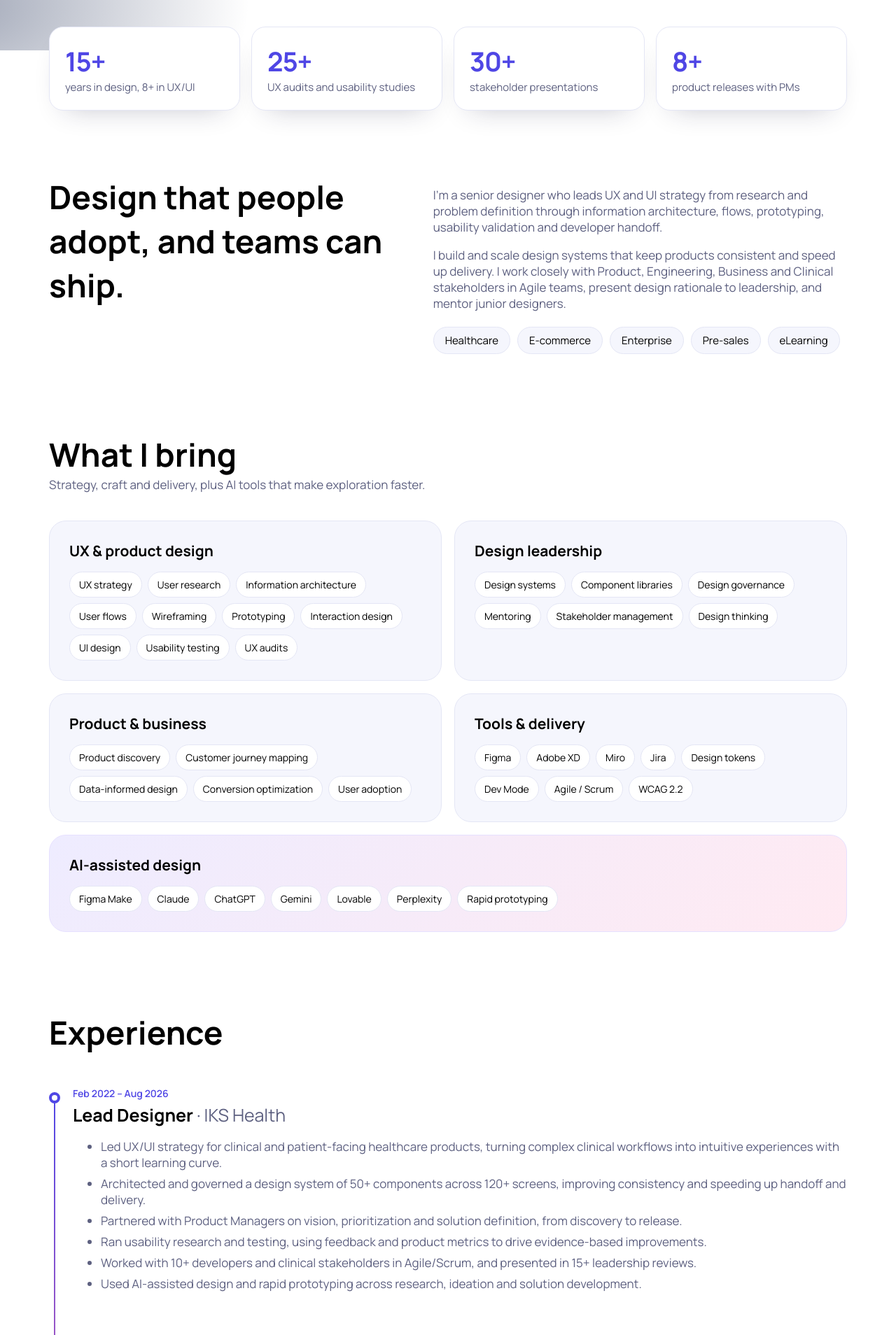
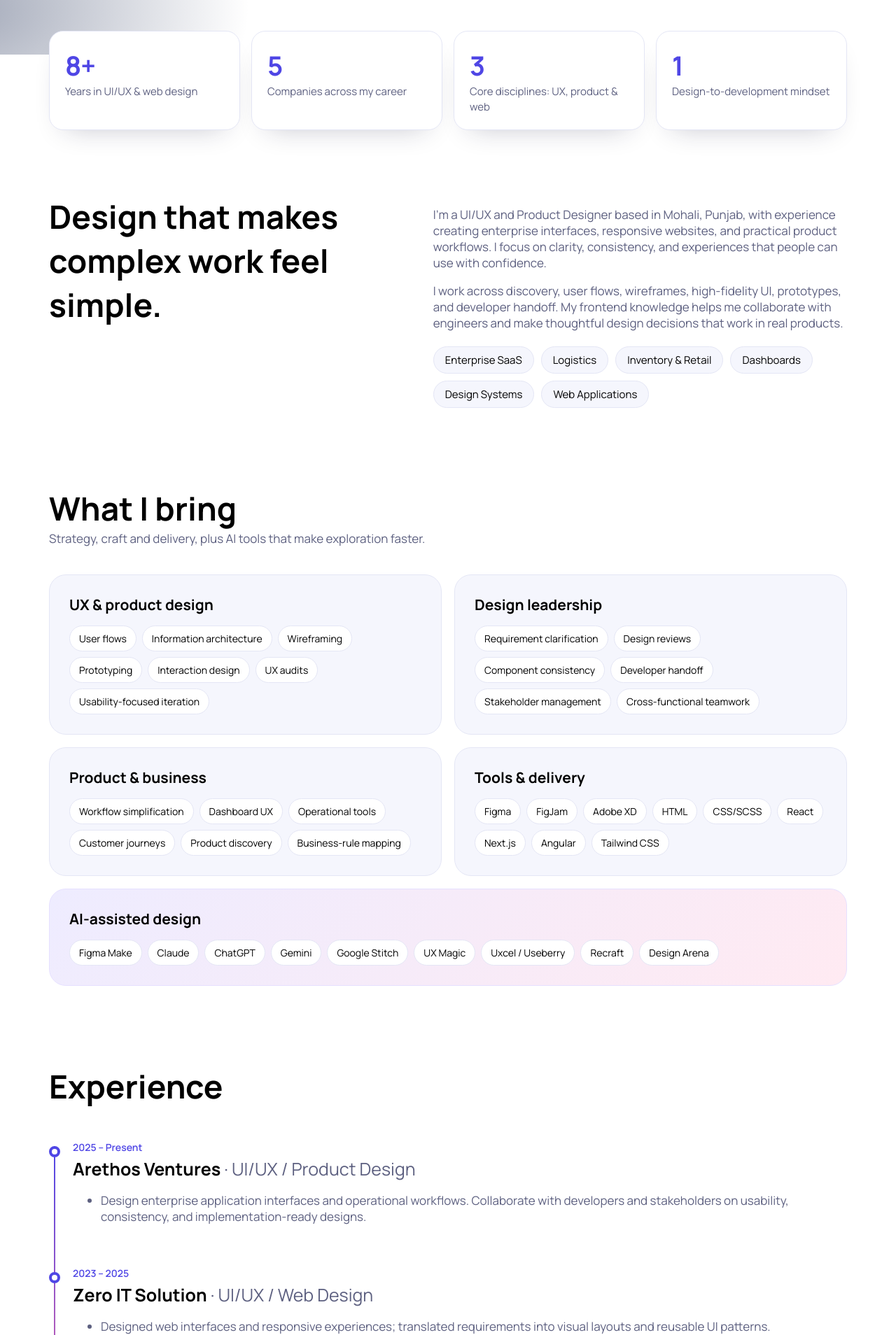
Before and after one commit to manjodhsingh05/digital-portfolio, a React (Vite) app: page /skills in a window 1280 px wide. Shown: the part 632-2540 px from the top of the page at 70% size. Built offline with nearby package versions, Linux system fonts and the light colour scheme.

Commit message:
refactor: update content and structure across multiple components for clarity and relevance

```diff
--- a/src/componnts/About.tsx
+++ b/src/componnts/About.tsx
@@ -2,23 +2,27 @@ const About = () => {
     const sectors = [
         {
             id: 1,
-            name: 'Healthcare'
+            name: 'Enterprise SaaS'
         },
         {
             id: 2,
-            name: 'E-commerce'
+            name: 'Logistics'
         },
         {
             id: 3,
-            name: 'Enterprise'
+            name: 'Inventory & Retail'
         },
         {
             id: 4,
-            name: 'Pre-sales'
+            name: 'Dashboards'
         },
         {
             id: 5,
-            name: 'eLearning'
+            name: 'Design Systems'
+        },
+        {
+            id: 6,
+            name: 'Web Applications'
         },
     ]
     return (
@@ -26,11 +30,11 @@ const About = () => {
             <div className="container">
                 <div className="about">
                     <div>
-                        <h2>Design that people adopt, and teams can ship.</h2>
+                        <h2>Design that makes complex work feel simple.</h2>
                     </div>
                     <div className="txt">
-                        <p>I’m a senior designer who leads UX and UI strategy from research and problem definition through information architecture, flows, prototyping, usability validation and developer handoff.</p>
-                        <p>I build and scale design systems that keep products consistent and speed up delivery. I work closely with Product, Engineering, Business and Clinical stakeholders in Agile teams, present design rationale to leadership, and mentor junior designers.</p>
+                        <p>I’m a UI/UX and Product Designer based in Mohali, Punjab, with experience creating enterprise interfaces, responsive websites, and practical product workflows. I focus on clarity, consistency, and experiences that people can use with confidence.</p>
+                        <p>I work across discovery, user flows, wireframes, high-fidelity UI, prototypes, and developer handoff. My frontend knowledge helps me collaborate with engineers and make thoughtful design decisions that work in real products.</p>
                         <div className="sectors">
                             {sectors.map((item) => (
                                 <span className="chip" key={item.id}>{item.name}</span>
--- a/src/componnts/Bring.tsx
+++ b/src/componnts/Bring.tsx
@@ -7,43 +7,31 @@ const Bring = () => {
             list: [
                 {
                     id: 1,
-                    item: 'UX strategy'
+                    item: 'User flows'
                 },
                 {
                     id: 2,
-                    item: 'User research'
+                    item: 'Information architecture'
                 },
                 {
                     id: 3,
-                    item: 'Information architecture'
+                    item: 'Wireframing'
                 },
                 {
                     id: 4,
-                    item: 'User flows'
+                    item: 'Prototyping'
                 },
                 {
                     id: 5,
-                    item: 'Wireframing'
+                    item: 'Interaction design'
                 },
                 {
                     id: 6,
-                    item: 'Prototyping'
+                    item: 'UX audits'
                 },
                 {
                     id: 7,
-                    item: 'Interaction design'
-                },
-                {
-                    id: 8,
-                    item: 'UI design'
-                },
-                {
-                    id: 9,
-                    item: 'Usability testing'
-                },
-                {
-                    id: 10,
-                    item: 'UX audits'
+                    item: 'Usability-focused iteration'
                 }
             ]
         },
@@ -53,19 +41,19 @@ const Bring = () => {
             list: [
                 {
                     id: 1,
-                    item: 'Design systems'
+                    item: 'Requirement clarification'
                 },
                 {
                     id: 2,
-                    item: 'Component libraries'
+                    item: 'Design reviews'
                 },
                 {
                     id: 3,
-                    item: 'Design governance'
+                    item: 'Component consistency'
                 },
                 {
                     id: 4,
-                    item: 'Mentoring'
+                    item: 'Developer handoff'
                 },
                 {
                     id: 5,
@@ -73,7 +61,7 @@ const Bring = () => {
                 },
                 {
                     id: 6,
-                    item: 'Design thinking'
+                    item: 'Cross-functional teamwork'
                 }
             ]
         },
@@ -83,23 +71,27 @@ const Bring = () => {
             list: [
                 {
                     id: 1,
+                    item: 'Workflow simplification'
+                },
+                {
+                    id: 2,
+                    item: 'Dashboard UX'
+                },
+                {
+                    id: 3,
+                    item: 'Operational tools'
+                },
+                {
+                    id: 4,
+                    item: 'Customer journeys'
+                },
+                {
+                    id: 5,
                     item: 'Product discovery'
                 },
                 {
-                    id: 2,
-                    item: 'Customer journey mapping'
-                },
-                {
-                    id: 3,
-                    item: 'Data-informed design'
-                },
-                {
-                    id: 4,
-                    item: 'Conversion optimization'
-                },
-                {
-                    id: 5,
-                    item: 'User adoption'
+                    id: 6,
+                    item: 'Business-rule mapping'
                 }
             ]
         },
@@ -113,31 +105,35 @@ const Bring = () => {
                 },
                 {
                     id: 2,
+                    item: 'FigJam '
+                },
+                {
+                    id: 3,
                     item: 'Adobe XD'
                 },
                 {
-                    id: 3,
-                    item: 'Miro'
-                },
-                {
                     id: 4,
-                    item: 'Jira'
+                    item: 'HTML'
                 },
                 {
                     id: 5,
-                    item: 'Design tokens'
+                    item: 'CSS/SCSS'
                 },
                 {
                     id: 6,
-                    item: 'Dev Mode'
+                    item: 'React'
                 },
                 {
                     id: 7,
-                    item: 'Agile / Scrum'
+                    item: 'Next.js'
                 },
                 {
                     id: 8,
-                    item: 'WCAG 2.2'
+                    item: 'Angular'
+                },
+                {
+                    id: 9,
+                    item: 'Tailwind CSS'
                 }
             ]
         },
@@ -164,15 +160,23 @@ const Bring = () => {
                 },
                 {
                     id: 5,
-                    item: 'Lovable'
+                    item: 'Google Stitch'
                 },
                 {
                     id: 6,
-                    item: 'Perplexity'
+                    item: ' UX Magic'
                 },
                 {
                     id: 7,
-                    item: 'Rapid prototyping'
+                    item: 'Uxcel / Useberry'
+                },
+                {
+                    id: 8,
+                    item: 'Recraft'
+                },
+                {
+                    id: 9,
+                    item: 'Design Arena'
                 }
             ]
         }
--- a/src/componnts/Contact.tsx
+++ b/src/componnts/Contact.tsx
@@ -5,14 +5,15 @@ const Contact = () => {
         <section>
             <div className="container">
                 <div className="contact">
-                    <h2>Let’s design something people love.</h2>
-                    <p>Open to senior and lead design roles, and to relocating to Bangalore, Pune or Hyderabad.</p>
+                    <h2>Let’s create digital experiences that work beautifully.</h2>
+                    <p>Open to UI/UX, Product Design, and Web Design opportunities — especially remote and hybrid roles. Based in Mohali, India; available to join immediately.</p>
                     <div className="cta">
                         <Link to='mailto:manjodhs11@gmail.com' className="btn p">manjodhs11@gmail.com</Link>
                         <Link to='tel:+917696749972' className="btn">+91 7696749972</Link>
                     </div>
                 </div>
             </div>
+            <div className="footer">© 2026 Manjodh Singh. Designed with purpose.</div>
         </section>
     )
 }
--- a/src/componnts/Education.tsx
+++ b/src/componnts/Education.tsx
@@ -3,18 +3,18 @@ const Education = () => {
     const edu = [
         {
             id: 1,
-            title: 'B.Com.',
-            info: 'Mumbai University, 2009'
+            title: 'Bachelor of Computer Applications (BCA)',
+            info: 'IEC University, 2018'
         },
         {
             id: 2,
-            title: 'UI/UX Design Certification',
-            info: 'Design Boat UI/UX Design School, 2020'
+            title: 'Professional focus',
+            info: 'UI/UX Design · Product Design · Web Design · Frontend Development'
         },
         {
             id: 3,
             title: 'Languages',
-            info: 'English, Hindi, Gujarati, Marathi'
+            info: 'Punjabi, English, Hindi'
         }
     ]
 
--- a/src/componnts/Experience.tsx
+++ b/src/componnts/Experience.tsx
@@ -2,129 +2,65 @@ const Experience = () => {
     const job = [
         {
             id: 1,
-            time: 'Feb 2022 – Aug 2026',
-            company: 'Lead Designer',
-            project: '· IKS Health',
+            time: '2025 – Present',
+            company: 'Arethos Ventures',
+            project: '· UI/UX / Product Design',
             list: [
                 {
                     id: 1,
-                    text: 'Led UX/UI strategy for clinical and patient-facing healthcare products, turning complex clinical workflows into intuitive experiences with a short learning curve.'
-                },
-                {
-                    id: 2,
-                    text: 'Architected and governed a design system of 50+ components across 120+ screens, improving consistency and speeding up handoff and delivery.'
-                },
-                {
-                    id: 3,
-                    text: 'Partnered with Product Managers on vision, prioritization and solution definition, from discovery to release.'
-                },
-                {
-                    id: 4,
-                    text: 'Ran usability research and testing, using feedback and product metrics to drive evidence-based improvements.'
-                },
-                {
-                    id: 5,
-                    text: 'Worked with 10+ developers and clinical stakeholders in Agile/Scrum, and presented in 15+ leadership reviews.'
-                },
-                {
-                    id: 6,
-                    text: 'Used AI-assisted design and rapid prototyping across research, ideation and solution development.'
+                    text: 'Design enterprise application interfaces and operational workflows. Collaborate with developers and stakeholders on usability, consistency, and implementation-ready designs.'
                 }
             ]
         },
         {
             id: 2,
-            time: 'Feb 2022 – Aug 2026',
-            company: 'Lead Designer',
-            project: '· IKS Health',
+            time: '2023 – 2025',
+            company: 'Zero IT Solution',
+            project: '· UI/UX / Web Design',
             list: [
                 {
                     id: 1,
-                    text: 'Led UX/UI strategy for clinical and patient-facing healthcare products, turning complex clinical workflows into intuitive experiences with a short learning curve.'
-                },
-                {
-                    id: 2,
-                    text: 'Architected and governed a design system of 50+ components across 120+ screens, improving consistency and speeding up handoff and delivery.'
-                },
-                {
-                    id: 3,
-                    text: 'Partnered with Product Managers on vision, prioritization and solution definition, from discovery to release.'
-                },
-                {
-                    id: 4,
-                    text: 'Ran usability research and testing, using feedback and product metrics to drive evidence-based improvements.'
-                },
-                {
-                    id: 5,
-                    text: 'Worked with 10+ developers and clinical stakeholders in Agile/Scrum, and presented in 15+ leadership reviews.'
-                },
-                {
-                    id: 6,
-                    text: 'Used AI-assisted design and rapid prototyping across research, ideation and solution development.'
+                    text: 'Designed web interfaces and responsive experiences; translated requirements into visual layouts and reusable UI patterns.'
                 }
             ]
         },
         {
             id: 3,
-            time: 'Feb 2022 – Aug 2026',
-            company: 'Lead Designer',
-            project: '· IKS Health',
+            time: '2021 – 2023',
+            company: 'Fortec Web Solution',
+            project: '· Web / UI Design',
             list: [
                 {
                     id: 1,
-                    text: 'Led UX/UI strategy for clinical and patient-facing healthcare products, turning complex clinical workflows into intuitive experiences with a short learning curve.'
-                },
-                {
-                    id: 2,
-                    text: 'Architected and governed a design system of 50+ components across 120+ screens, improving consistency and speeding up handoff and delivery.'
-                },
-                {
-                    id: 3,
-                    text: 'Partnered with Product Managers on vision, prioritization and solution definition, from discovery to release.'
-                },
-                {
-                    id: 4,
-                    text: 'Ran usability research and testing, using feedback and product metrics to drive evidence-based improvements.'
-                },
-                {
-                    id: 5,
-                    text: 'Worked with 10+ developers and clinical stakeholders in Agile/Scrum, and presented in 15+ leadership reviews.'
-                },
-                {
-                    id: 6,
-                    text: 'Used AI-assisted design and rapid prototyping across research, ideation and solution development.'
+                    text: 'Worked on website layouts, interface improvements, and responsive design delivery.'
                 }
             ]
         },
         {
             id: 4,
-            time: 'Feb 2022 – Aug 2026',
-            company: 'Lead Designer',
-            project: '· IKS Health',
+            time: '2020 – 2021',
+            company: 'Crishion Solution',
+            project: '· Web Design',
             list: [
                 {
                     id: 1,
-                    text: 'Led UX/UI strategy for clinical and patient-facing healthcare products, turning complex clinical workflows into intuitive experiences with a short learning curve.'
+                    text: 'Created and refined website designs with attention to usability, presentation, and frontend handoff.'
+                }
+            ]
+        },
+        {
+            id: 5,
+            time: '2017 – 2020',
+            company: 'Baseline IT Development',
+            project: '· Web Design',
+            list: [
+                {
+                    id: 1,
+                    text: 'Built foundational experience designing websites, responsive layouts, and production-ready interfaces'
                 },
                 {
                     id: 2,
-                    text: 'Architected and governed a design system of 50+ components across 120+ screens, improving consistency and speeding up handoff and delivery.'
-                },
-                {
-                    id: 3,
-                    text: 'Partnered with Product Managers on vision, prioritization and solution definition, from discovery to release.'
-                },
-                {
-                    id: 4,
-                    text: 'Ran usability research and testing, using feedback and product metrics to drive evidence-based improvements.'
-                },
-                {
-                    id: 5,
-                    text: 'Worked with 10+ developers and clinical stakeholders in Agile/Scrum, and presented in 15+ leadership reviews.'
-                },
-                {
-                    id: 6,
-                    text: 'Used AI-assisted design and rapid prototyping across research, ideation and solution development.'
+                    text: 'Please verify job titles and month-level dates against your latest CV before posting; only company/year history is currently used.'
                 }
             ]
         }
--- a/src/componnts/Info.tsx
+++ b/src/componnts/Info.tsx
@@ -43,10 +43,10 @@ const Info = () => {
                 <div className="container">
                     <div className="info-parent">
                         <div className="info-side">
-                            <h6>Open to relocate: Bangalore, Pune, Hyderabad</h6>
-                            <h1>Keval Vora</h1>
-                            <h4>Senior UX/UI Designer · Product Design · Design Systems</h4>
-                            <p>I turn complex clinical, commercial and enterprise workflows into clear, accessible products across web, iOS and Android.</p>
+                            <h6>Open to opportunities · Mohali, India · Remote / Hybrid</h6>
+                            <h1>Manjodh Singh</h1>
+                            <h4>Senior UI/UX Designer · Product Designer · Web Designer</h4>
+                            <p>I turn complex business workflows into clear, intuitive digital experiences. With 8+ years in UI/UX and web design, I connect user needs, product goals, and frontend feasibility.</p>
                             <div className="action">
                                 <NavLink to='mailto:manjodhs11@gmail.com' className='btn'>See my work</NavLink>
                                 <NavLink to='mailto:manjodhs11@gmail.com' className='btn'>Get in touch</NavLink>
@@ -88,8 +88,8 @@ const Info = () => {
                                         className="fl-content"
                                         style={{ animationDelay: "-2s" }}
                                     >
-                                        <b>200+</b>
-                                        <h4>Screens Designed</h4>
+                                        <b>8+</b>
+                                        <h4>Years of Experience</h4>
                                     </div>
                                 </div>
                             </div>
--- a/src/componnts/Stats.tsx
+++ b/src/componnts/Stats.tsx
@@ -2,23 +2,23 @@ const Stats = () => {
     const statsData = [
         {
             id: 1,
-            number: "15+",
-            text: "years in design, 8+ in UX/UI"
+            number: "8+",
+            text: "Years in UI/UX & web design"
         },
         {
             id: 2,
-            number: "25+",
-            text: "UX audits and usability studies"
+            number: "5",
+            text: "Companies across my career"
         },
         {
             id: 3,
-            number: "30+",
-            text: "stakeholder presentations"
+            number: "3",
+            text: "Core disciplines: UX, product & web"
         },
         {
             id: 4,
-            number: "8+",
-            text: "product releases with PMs"
+            number: "1",
+            text: "Design-to-development mindset"
         }
     ]
     return(
--- a/src/style/_comon.scss
+++ b/src/style/_comon.scss
@@ -578,6 +578,8 @@ h2 {
         color: #c9cbe6;
         margin-bottom: 30px;
         font-size: 17px;
+        width: 60ch;
+        margin-inline: auto;
     }
     .cta {
         display: flex;
@@ -602,3 +604,7 @@ h2 {
         }
     }
 }
+.footer {
+    text-align: center;
+    padding: 12px;
+}
```
